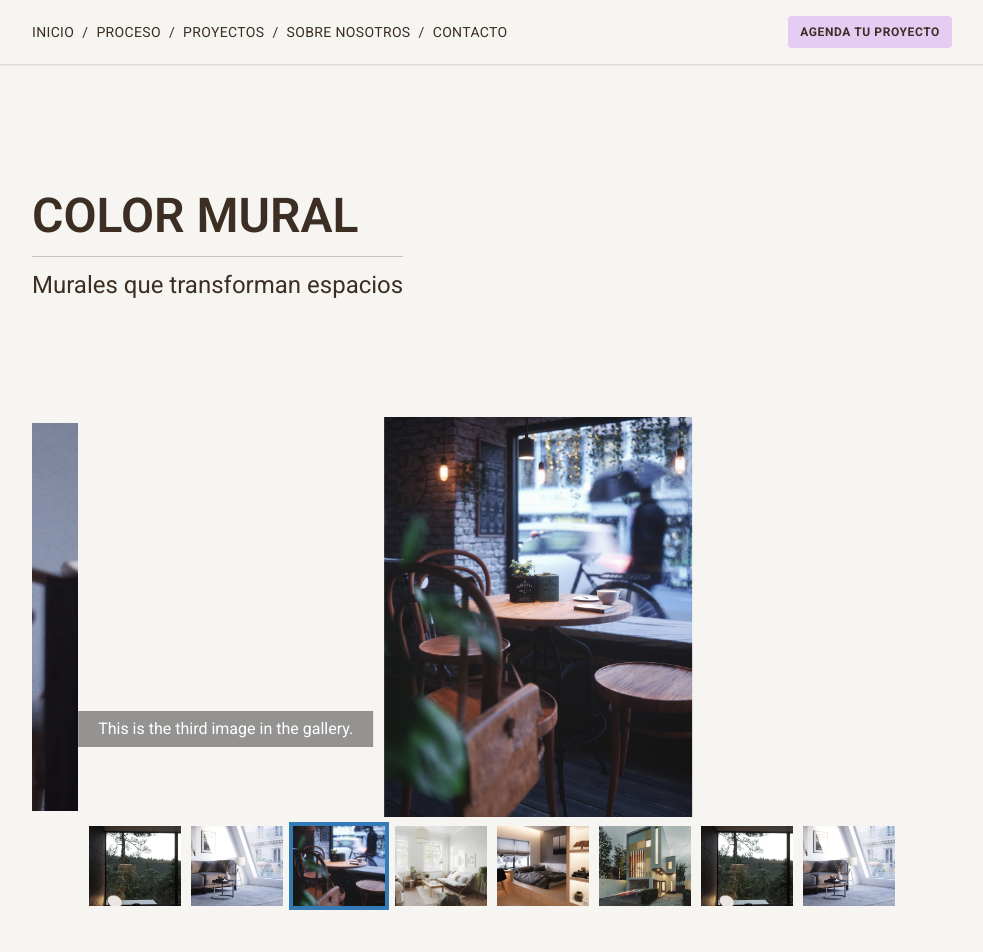
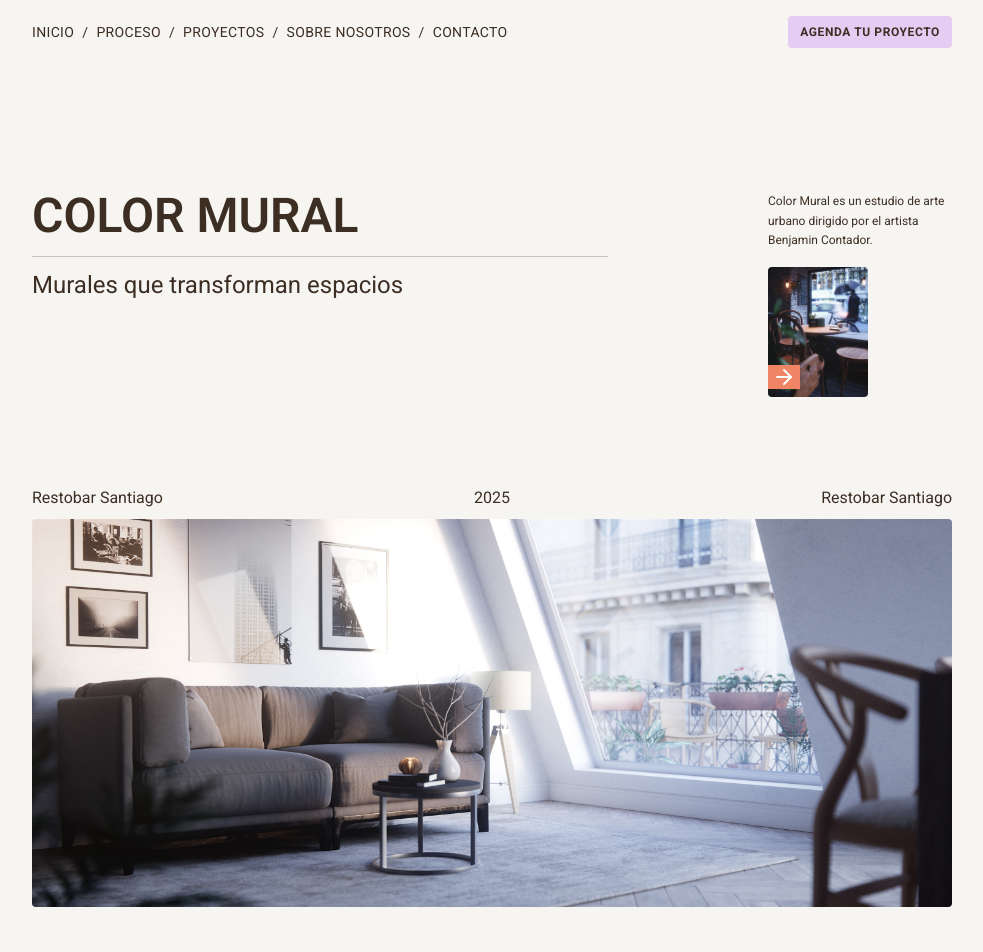
Before and after one commit to jporrego/color-mural, a Next.js app: page / in a window 1280 px wide. Shown: the top 952 px of the page, without its empty margins (148-1131 px from the left). Built offline with nearby package versions, Linux system fonts and the light colour scheme.

Commit message:
feat: enhance Hero component with additional content and layout adjustments; update ProcessTimeline background color; fix color value for highlight in globals.css

```diff
--- a/src/app/components/Hero/index.tsx
+++ b/src/app/components/Hero/index.tsx
@@ -1,4 +1,6 @@
 import Gallery from '../Gallery';
+import Image from 'next/image';
+import { ArrowRight, ArrowRightCircleIcon } from 'lucide-react';
 
 export default function Hero() {
   return (
@@ -7,7 +9,7 @@ export default function Hero() {
       className="mx-auto flex w-full max-w-[1000px] flex-col gap-10 pt-8"
     >
       {/* Headline block */}
-      <div className="mt-4 flex items-start justify-between px-6 md:mt-24 md:px-10">
+      <div className="mt-4 grid grid-cols-[80%_20%] px-6 md:mt-24 md:px-10">
         <div className="mb-8 max-w-xl">
           <h1 className="mb-2 text-4xl leading-none font-semibold md:text-5xl">
             COLOR MURAL
@@ -17,12 +19,50 @@ export default function Hero() {
             Murales que transforman espacios
           </h3>
         </div>
+        <div>
+          <p className="text-xs leading-relaxed">
+            Color Mural es un estudio de arte urbano dirigido por el artista
+            Benjamin Contador.
+          </p>
+          <div className="relative">
+            <Image
+              src="/images/img3.jpg"
+              alt="Equipo Color Mural trabajando"
+              width={100}
+              height={100}
+              className="mt-4 rounded-sm"
+            />
+            <div className="absolute bottom-2 bg-white">
+              <ArrowRight className="bg-highlight h-6 w-8 text-white" />
+            </div>
+          </div>
+        </div>
       </div>
 
       {/* Gallery */}
+
       <div className="px-6 py-12 md:px-10">
+        <div className="mb-2 flex justify-between">
+          <p className="text-sm leading-relaxed md:text-base">
+            Restobar Santiago
+          </p>
+          <p className="text-sm leading-relaxed md:text-base">2025</p>
+          <p className="text-sm leading-relaxed md:text-base">
+            Restobar Santiago
+          </p>
+        </div>
+        <Image
+          src="/images/img2.jpg"
+          alt="Mural de Color Mural"
+          width={1000}
+          height={600}
+          className="w-full rounded-sm object-cover"
+        />
+      </div>
+
+      {/* <div className="px-6 py-12 md:px-10">
         <Gallery />
-      </div>
+      </div> */}
     </section>
   );
 }
--- a/src/app/components/Navbar/index.tsx
+++ b/src/app/components/Navbar/index.tsx
@@ -8,6 +8,7 @@ import { createPortal } from 'react-dom';
 export default function Navbar() {
   const [open, setOpen] = useState(false);
   const [showNavbar, setShowNavbar] = useState(true);
+
   const lastScrollY = useRef(0);
 
   useEffect(() => {
@@ -47,7 +48,7 @@ export default function Navbar() {
       {/* Main navbar */}
       {/* ────────────────────────────────────────── */}
       <header
-        className={`bg-background sticky top-0 z-40 shadow-sm transition-transform duration-300 ${
+        className={`bg-background sticky top-0 z-40 transition-transform duration-300 ${
           showNavbar ? 'translate-y-0' : '-translate-y-full'
         }`}
       >
@@ -97,7 +98,9 @@ export default function Navbar() {
             />
 
             {/* Modal content */}
-            <div className="relative z-50 w-full max-w-xs rounded-2xl bg-white p-8 shadow-xl">
+            <div
+              className={`relative z-50 w-full max-w-xs rounded-2xl bg-white p-8 shadow-xl`}
+            >
               {/* Links */}
               <nav className="flex flex-col items-start gap-6 text-base tracking-wide uppercase">
                 {links.map((link) => (
--- a/src/app/components/ProcessTimeline/index.tsx
+++ b/src/app/components/ProcessTimeline/index.tsx
@@ -26,7 +26,7 @@ const steps = [
 
 export default function ProcessTimeline() {
   return (
-    <section id="proceso" className="bg-block1/40 py-20">
+    <section id="proceso" className="bg-block1-soft py-20">
       <div className="mx-auto max-w-[1100px] px-6 md:px-10">
         {/* heading */}
         <motion.h2
--- a/src/app/globals.css
+++ b/src/app/globals.css
@@ -17,7 +17,7 @@
   --color-block2: #b1d1bf;
   --color-block3: #e4ccf2;
   --color-block4: #b1bbd8;
-  --color-highlight: #f36245;
+  --color-highlight: #ef8565;
 }
 
 @media (prefers-color-scheme: dark) {
```
